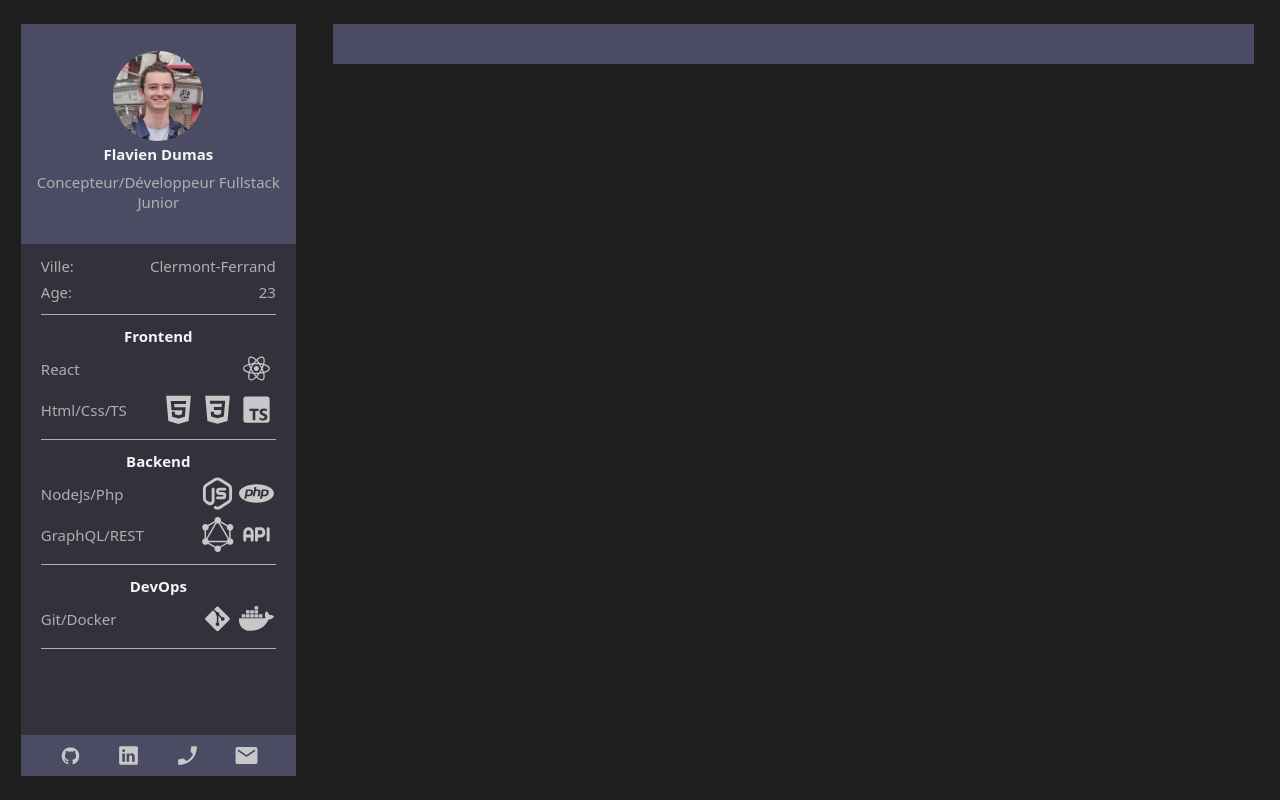
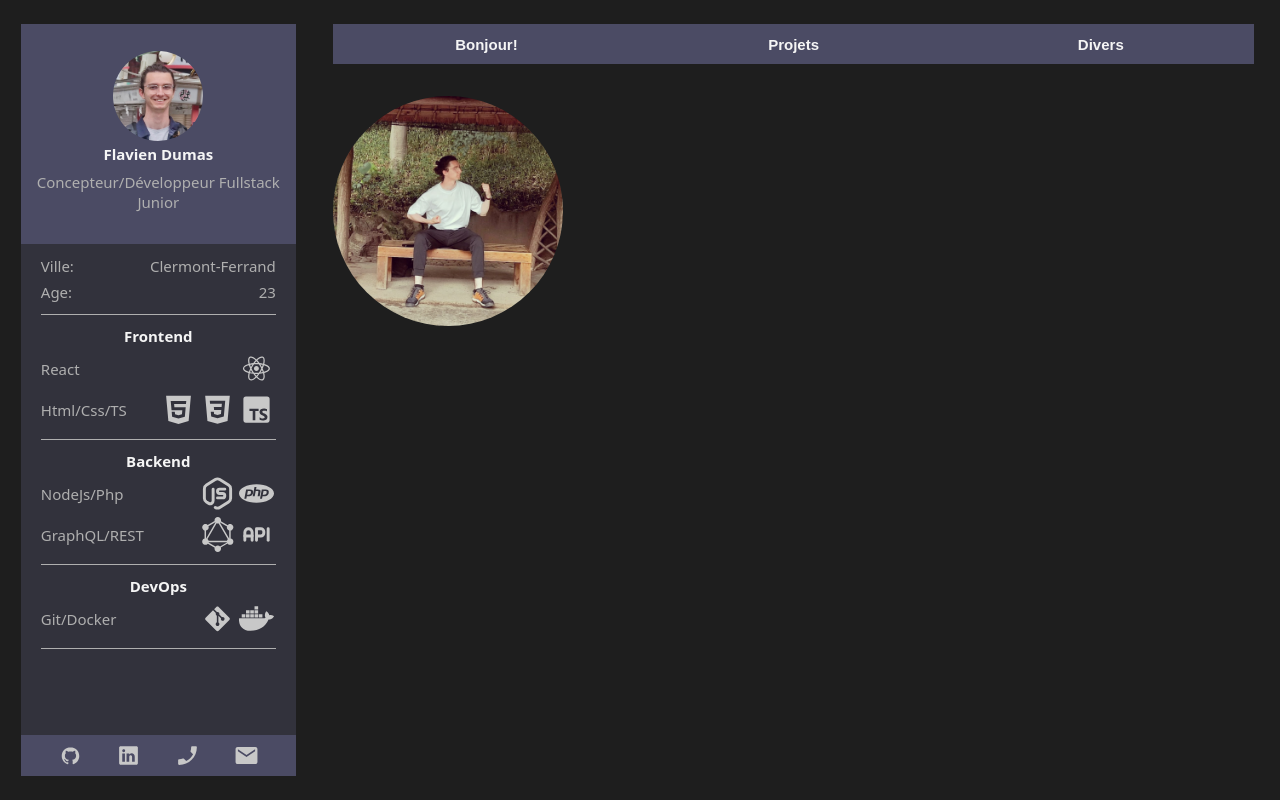
Before and after one commit to FlavienDumas/CV, a React (Vite) app: page / in a window 1280 px wide. Built offline with nearby package versions, Linux system fonts and the light colour scheme.

Commit message:
did TopBar and started Home page

```diff
--- a/src/App.jsx
+++ b/src/App.jsx
@@ -7,6 +7,7 @@ import "./css/global.css";
 import "./css/SideBar.css";
 import "./css/CardSelf.css";
 import "./css/TopBar.css";
+import "./css/Home.css";
 
 function App() {
 
@@ -14,9 +15,11 @@ function App() {
     <>
       <SideBar/>
       <TopBar/>
-      <Routes >
-        <Route path="/" element={<Home/>}/>*
-      </Routes>
+      <div className="mainContent">
+        <Routes >
+          <Route path="/" element={<Home/>}/>*
+        </Routes>
+      </div>
     </>
   )
 }
--- a/src/components/SideBar.jsx
+++ b/src/components/SideBar.jsx
@@ -35,6 +35,7 @@ function SideBar() {
     return (
         <div className="divSideBar">
             <CardSelf/>
+            <div className="sideGeneralDiv">
                 <div className="divInfo">
                     <div className="center">
                         <div>Ville:</div>
@@ -89,6 +90,7 @@ function SideBar() {
                         </div>
                     </div>
                 </div>
+            </div>
             <div className="center divContact">
                 <a href="https://github.com/FlavinouTheOne" target="_blank">
                     <DiGithubBadge className="icon"/>
--- a/src/components/TopBar.jsx
+++ b/src/components/TopBar.jsx
@@ -1,12 +1,15 @@
-
+import { useNavigate } from 'react-router-dom'
 
 function TopBar() {
+  const navigate = useNavigate();
 
-    return (
-      <div className="divTopBar">
-
-      </div>
-    )
+  return (
+    <div className="center divTopBar">
+      <button onClick={()=>{navigate("/")}}><h3>Bonjour!</h3></button>
+      <button onClick={()=>{navigate("/Projets")}}><h3>Projets</h3></button>
+      <button onClick={()=>{navigate("/Divers")}}><h3>Divers</h3></button>
+    </div>
+  )
   }
 
 export default TopBar;
--- /dev/null
+++ b/src/css/Home.css
@@ -0,0 +1,5 @@
+.divHome .pdp{
+    width: 25%;
+    height: 25%;
+    border-radius: 100%;
+}
--- a/src/css/SideBar.css
+++ b/src/css/SideBar.css
@@ -7,6 +7,13 @@
     background-color: rgb(50,50,60);
 }
 
+.sideGeneralDiv{
+    width: 100%;
+    position: absolute;
+    top: 220px;
+    bottom: 41px;
+    overflow: auto;
+}
 .divInfo{
     flex-direction: column;
     margin: 0 20px;
@@ -30,6 +37,7 @@
     position: absolute;
     bottom: 0;
     width: 235px;
+    height: 25px;
     padding: 8px 20px;
     justify-content: space-around;
     background-color: rgb(75,75,100);
--- a/src/css/TopBar.css
+++ b/src/css/TopBar.css
@@ -5,4 +5,16 @@
     height: 5vh;
     margin: 2vh 1vw 2vh 1vw;
     background-color: rgb(75,75,100);
+    justify-content: space-around;
 }
+.divTopBar button{
+    background-color: inherit;
+    border: none;
+    color: whitesmoke;
+    height: 80%;
+    width: 10%;
+}
+.divTopBar button:hover{
+    cursor: pointer;
+    background-color: rgb(50,50,60);
+}
--- a/src/css/global.css
+++ b/src/css/global.css
@@ -2,6 +2,7 @@ body{
     font-family: system-ui, -apple-system, BlinkMacSystemFont, "Segoe UI", Roboto,
     Oxygen, Ubuntu, Cantarell, "Open Sans", "Helvetica Neue", sans-serif;
     background-color: rgb(30,30,30);
+    overflow: auto;
 }
 h2{
     margin: 3px;
@@ -11,6 +12,32 @@ h2{
     color: whitesmoke;
     text-align: center;
 }
+h3{
+    font-size: 15px;
+    margin: 0;
+}
+.mainContent{
+    position: fixed;
+    left: 320px;
+    top: 10vh;
+    right: 1vw;
+    height: 85vh;
+    margin: 2vh 1vw 2vh 1vw;
+}
+
+::-webkit-scrollbar {
+    width: 5px;
+}
+::-webkit-scrollbar-track {
+    background: rgb(175,175,175);
+}
+::-webkit-scrollbar-thumb {
+    background: rgb(75,75,100);
+}
+::-webkit-scrollbar-thumb:hover {
+    background: black;
+}
+
 .center{
     display: flex;
     justify-content: center;
--- a/src/pages/Home.jsx
+++ b/src/pages/Home.jsx
@@ -3,7 +3,9 @@
 function Home() {
 
     return (
-      <div></div>
+      <div className="divHome">
+        <img className="pdp" src="../src/assets/pdp.jpg" alt="PDP" />
+      </div>
     )
   }
 
```
Lines whose indentation alone changed are shown as unchanged.
